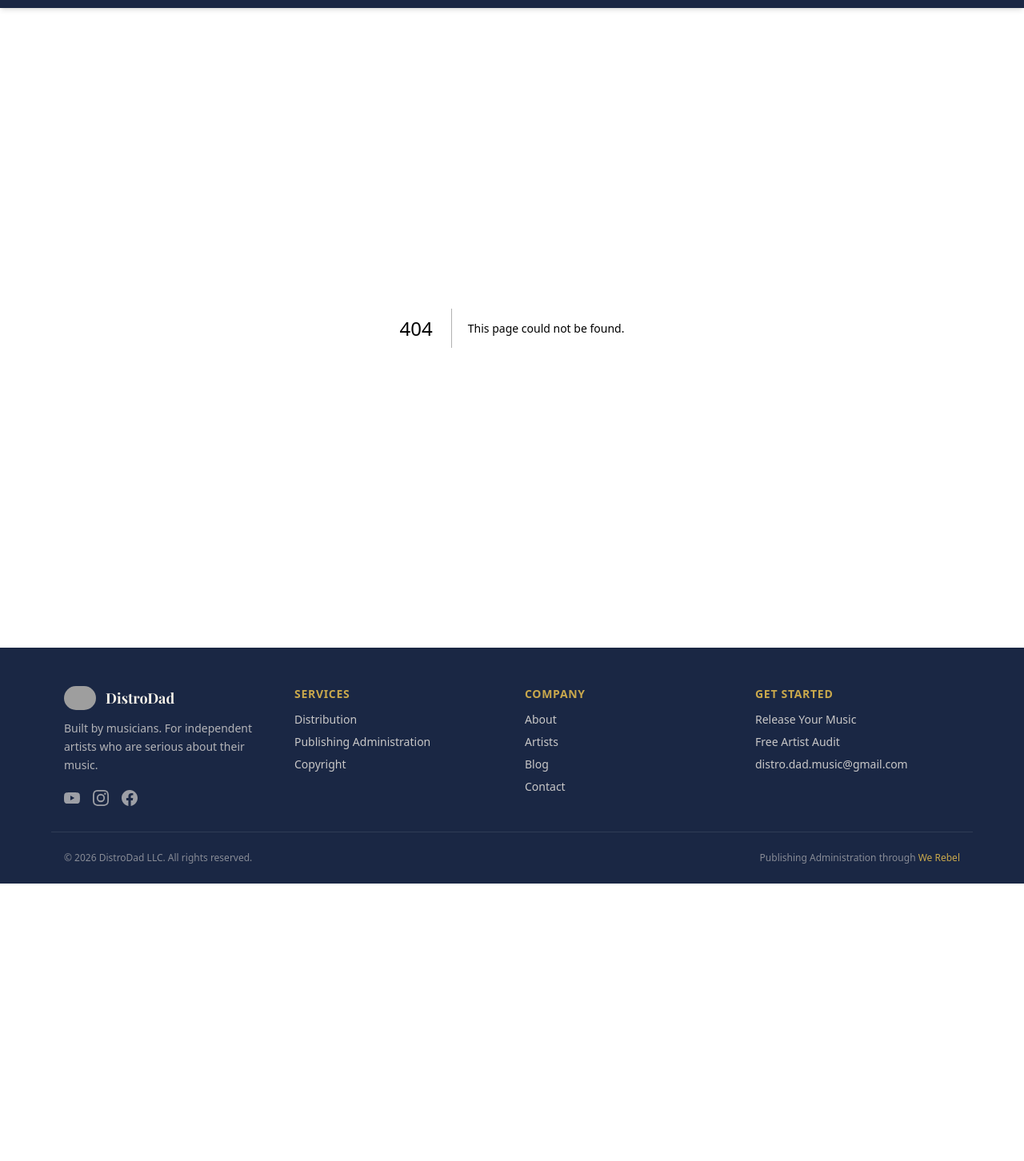
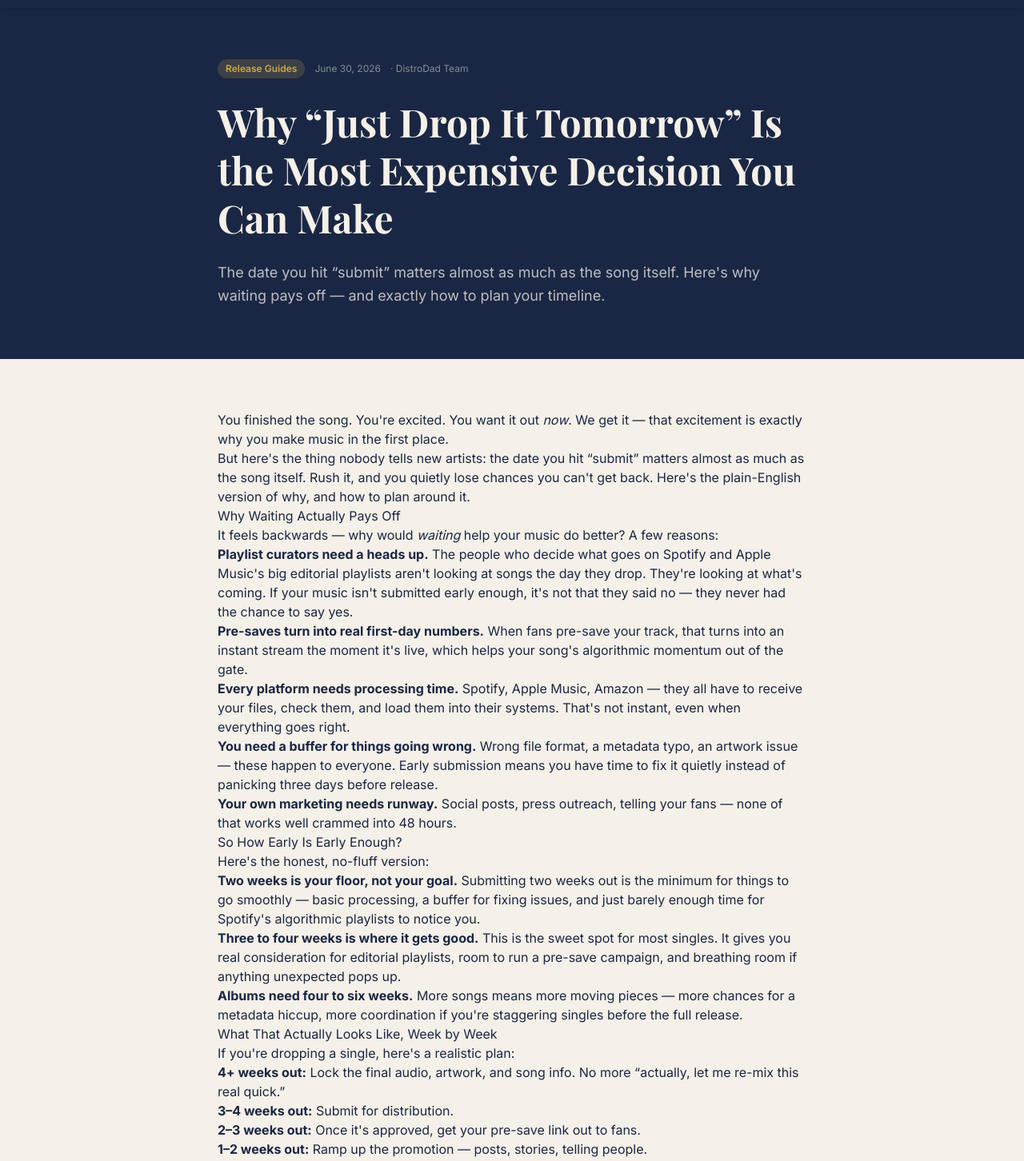
Before and after one commit to distrodadmusic/distrodad-website, a Next.js app: page /blog/release-timing-matters in a window 1280 px wide. Before the commit this address had no page. Shown: the part 50-1502 px from the top of the page at 80% size. Before the commit the page ends 1155 px from the top, so only its background shows below. Built offline with nearby package versions, Linux system fonts and the light colour scheme; grey boxes are pictures that could not be loaded; a web font is replaced by a local one.

Commit message:
Add first blog post: release timing guide

```diff
--- a/src/app/blog/page.tsx
+++ b/src/app/blog/page.tsx
@@ -1,6 +1,13 @@
 import Link from "next/link";
 
 const posts = [
+  {
+    title: "Why \"Just Drop It Tomorrow\" Is the Most Expensive Decision You Can Make",
+    excerpt: "The date you hit \"submit\" matters almost as much as the song itself. Here's why waiting pays off — and exactly how to plan your timeline.",
+    category: "Release Guides",
+    date: "June 30, 2026",
+    slug: "/blog/release-timing-matters",
+  },
   {
     title: "What Is a PRO and Why Does Every Songwriter Need One?",
     excerpt: "If you've written a song and you're not registered with a Performing Rights Organization, you're leaving money on the table. Here's what you need to know.",
@@ -40,6 +47,7 @@ const posts = [
 ];
 
 const categoryColors: Record<string, string> = {
+  "Release Guides": "bg-[#c9a84c]/20 text-[#8a6f2e]",
   Royalties: "bg-[#3d6b4f]/15 text-[#3d6b4f]",
   Publishing: "bg-[#3d6b9e]/15 text-[#3d6b9e]",
   Distribution: "bg-[#c9a84c]/20 text-[#8a6f2e]",
@@ -68,8 +76,9 @@ export default function Blog() {
           </p>
 
           <div className="grid grid-cols-1 md:grid-cols-2 gap-6">
-            {posts.map((post) => (
-              <div key={post.title} className="bg-white border border-[#1a2744]/10 rounded-xl p-6 shadow-sm opacity-75">
+            {posts.map((post) => {
+              const card = (
+                <div key={post.title} className={`bg-white border border-[#1a2744]/10 rounded-xl p-6 shadow-sm transition-shadow ${"slug" in post ? "hover:shadow-md cursor-pointer" : "opacity-75"}`}>
                   <div className="flex items-center gap-3 mb-4">
                     <span className={`text-xs px-2.5 py-1 rounded-full font-[family-name:var(--font-inter)] font-semibold ${categoryColors[post.category] ?? ""}`}>
                       {post.category}
@@ -78,8 +87,15 @@ export default function Blog() {
                   </div>
                   <h2 className="font-[family-name:var(--font-playfair)] font-bold text-[#1a2744] text-lg mb-3 leading-snug">{post.title}</h2>
                   <p className="text-[#1a2744]/65 font-[family-name:var(--font-inter)] text-sm leading-relaxed">{post.excerpt}</p>
+                  {"slug" in post && (
+                    <p className="mt-4 text-xs font-semibold text-[#3d6b9e] font-[family-name:var(--font-inter)]">Read post →</p>
+                  )}
                 </div>
-            ))}
+              );
+              return "slug" in post ? (
+                <Link key={post.title} href={(post as typeof post & { slug: string }).slug}>{card}</Link>
+              ) : card;
+            })}
           </div>
         </div>
       </section>
--- /dev/null
+++ b/src/app/blog/release-timing-matters/page.tsx
@@ -0,0 +1,113 @@
+import Link from "next/link";
+import { Metadata } from "next";
+
+export const metadata: Metadata = {
+  title: "Why \"Just Drop It Tomorrow\" Is the Most Expensive Decision You Can Make | DistroDad",
+  description: "Submitting your release early isn't bureaucracy — it's strategy. Here's the plain-English breakdown of how far in advance to plan your next single, EP, or album.",
+};
+
+export default function ReleaseTiming() {
+  return (
+    <>
+      {/* Header */}
+      <section className="bg-[#1a2744] text-[#f5f0e8] py-16">
+        <div className="max-w-3xl mx-auto px-4">
+          <div className="flex items-center gap-3 mb-6">
+            <span className="text-xs px-2.5 py-1 rounded-full font-[family-name:var(--font-inter)] font-semibold bg-[#c9a84c]/20 text-[#c9a84c]">
+              Release Guides
+            </span>
+            <span className="text-xs text-[#f5f0e8]/50 font-[family-name:var(--font-inter)]">June 30, 2026</span>
+            <span className="text-xs text-[#f5f0e8]/50 font-[family-name:var(--font-inter)]">· DistroDad Team</span>
+          </div>
+          <h1 className="font-[family-name:var(--font-playfair)] text-3xl md:text-5xl font-bold leading-tight mb-6">
+            Why &ldquo;Just Drop It Tomorrow&rdquo; Is the Most Expensive Decision You Can Make
+          </h1>
+          <p className="text-[#f5f0e8]/75 font-[family-name:var(--font-inter)] text-lg leading-relaxed">
+            The date you hit &ldquo;submit&rdquo; matters almost as much as the song itself. Here&apos;s why waiting pays off — and exactly how to plan your timeline.
+          </p>
+        </div>
+      </section>
+
+      {/* Body */}
+      <section className="py-16 bg-[#f5f0e8]">
+        <div className="max-w-3xl mx-auto px-4">
+          <div className="prose prose-lg max-w-none font-[family-name:var(--font-inter)] text-[#1a2744]
+            prose-headings:font-[family-name:var(--font-playfair)] prose-headings:text-[#1a2744] prose-headings:font-bold
+            prose-h2:text-2xl prose-h2:mt-10 prose-h2:mb-4
+            prose-p:leading-relaxed prose-p:mb-5 prose-p:text-[#1a2744]/85
+            prose-li:text-[#1a2744]/85 prose-li:leading-relaxed
+            prose-strong:text-[#1a2744] prose-strong:font-semibold
+            prose-a:text-[#3d6b9e] prose-a:no-underline hover:prose-a:underline">
+
+            <p>
+              You finished the song. You&apos;re excited. You want it out <em>now</em>. We get it — that excitement is exactly why you make music in the first place.
+            </p>
+            <p>
+              But here&apos;s the thing nobody tells new artists: the date you hit &ldquo;submit&rdquo; matters almost as much as the song itself. Rush it, and you quietly lose chances you can&apos;t get back. Here&apos;s the plain-English version of why, and how to plan around it.
+            </p>
+
+            <h2>Why Waiting Actually Pays Off</h2>
+            <p>It feels backwards — why would <em>waiting</em> help your music do better? A few reasons:</p>
+            <ul>
+              <li><strong>Playlist curators need a heads up.</strong> The people who decide what goes on Spotify and Apple Music&apos;s big editorial playlists aren&apos;t looking at songs the day they drop. They&apos;re looking at what&apos;s coming. If your music isn&apos;t submitted early enough, it&apos;s not that they said no — they never had the chance to say yes.</li>
+              <li><strong>Pre-saves turn into real first-day numbers.</strong> When fans pre-save your track, that turns into an instant stream the moment it&apos;s live, which helps your song&apos;s algorithmic momentum out of the gate.</li>
+              <li><strong>Every platform needs processing time.</strong> Spotify, Apple Music, Amazon — they all have to receive your files, check them, and load them into their systems. That&apos;s not instant, even when everything goes right.</li>
+              <li><strong>You need a buffer for things going wrong.</strong> Wrong file format, a metadata typo, an artwork issue — these happen to everyone. Early submission means you have time to fix it quietly instead of panicking three days before release.</li>
+              <li><strong>Your own marketing needs runway.</strong> Social posts, press outreach, telling your fans — none of that works well crammed into 48 hours.</li>
+            </ul>
+
+            <h2>So How Early Is Early Enough?</h2>
+            <p>Here&apos;s the honest, no-fluff version:</p>
+            <p><strong>Two weeks is your floor, not your goal.</strong> Submitting two weeks out is the minimum for things to go smoothly — basic processing, a buffer for fixing issues, and just barely enough time for Spotify&apos;s algorithmic playlists to notice you.</p>
+            <p><strong>Three to four weeks is where it gets good.</strong> This is the sweet spot for most singles. It gives you real consideration for editorial playlists, room to run a pre-save campaign, and breathing room if anything unexpected pops up.</p>
+            <p><strong>Albums need four to six weeks.</strong> More songs means more moving pieces — more chances for a metadata hiccup, more coordination if you&apos;re staggering singles before the full release.</p>
+
+            <h2>What That Actually Looks Like, Week by Week</h2>
+            <p>If you&apos;re dropping a single, here&apos;s a realistic plan:</p>
+            <ul>
+              <li><strong>4+ weeks out:</strong> Lock the final audio, artwork, and song info. No more &ldquo;actually, let me re-mix this real quick.&rdquo;</li>
+              <li><strong>3–4 weeks out:</strong> Submit for distribution.</li>
+              <li><strong>2–3 weeks out:</strong> Once it&apos;s approved, get your pre-save link out to fans.</li>
+              <li><strong>1–2 weeks out:</strong> Ramp up the promotion — posts, stories, telling people.</li>
+              <li><strong>Release day:</strong> Go live, share everywhere, and actually enjoy it instead of stressing.</li>
+              <li><strong>The week after:</strong> Watch how it&apos;s performing and start pitching for playlists.</li>
+            </ul>
+            <p>Dropping an album? Start the clock 6–8 weeks out, and treat your lead single as the first wave of a longer campaign — not a separate thing.</p>
+
+            <h2>A Few Things Worth Knowing</h2>
+            <p><strong>Changing your release date after you&apos;ve submitted is a bigger deal than it sounds.</strong> It resets your release and requires re-approval, which can cost you several more days. Pick a date you actually mean before you submit.</p>
+            <p><strong>The holidays are slower across the board.</strong> If you&apos;re aiming for a release around Christmas, New Year&apos;s, or Thanksgiving, push your timeline out further — everyone else is submitting then too, and platforms get backed up.</p>
+            <p><strong>Specialist platforms like Beatport need extra runway.</strong> If you&apos;re chasing genre-specific placement, two-plus weeks of advance notice matters even more there.</p>
+
+            <h2>The Real Takeaway</h2>
+            <p>
+              None of this is about bureaucracy for its own sake. It&apos;s about giving your music its best shot at being <em>found</em> — not just released. Every extra week of lead time is a week working in your favor instead of against you.
+            </p>
+            <p>
+              This is exactly the kind of thing we walk every DistroDad artist through before their release goes out — because we&apos;d rather you ask &ldquo;is this too early?&rdquo; than &ldquo;why didn&apos;t this do better?&rdquo;
+            </p>
+          </div>
+
+          {/* CTA */}
+          <div className="mt-12 pt-10 border-t border-[#1a2744]/10">
+            <p className="text-[#1a2744]/70 font-[family-name:var(--font-inter)] text-base italic mb-6">
+              Got a release coming up and not sure about your timeline?{" "}
+              <Link href="/get-started" className="text-[#3d6b9e] hover:underline not-italic font-semibold">
+                Tell us about it
+              </Link>{" "}
+              and we&apos;ll help you map out the right schedule.
+            </p>
+          </div>
+
+          {/* Back link */}
+          <Link
+            href="/blog"
+            className="inline-flex items-center gap-2 text-sm font-[family-name:var(--font-inter)] font-semibold text-[#1a2744]/50 hover:text-[#1a2744] transition-colors"
+          >
+            ← Back to Blog
+          </Link>
+        </div>
+      </section>
+    </>
+  );
+}
```
Also changed, not shown: 2 other files (tests, documents, lock files or other folders). Lines whose indentation alone changed are shown as unchanged.
